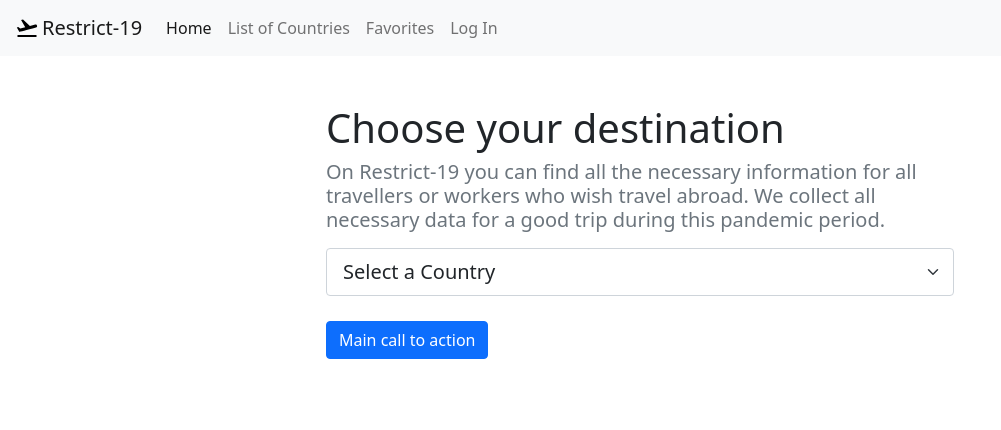
After one commit to Clementwdk/Restric-19_flaskProject, a Flask app: template covapp/templates/indxTEST.html in a window 1280 px wide. The commit adds this page. Shown: the top 430 px of the page, without its empty margins (0-1001 px from the left). Run offline with Flask 2, Linux system fonts and the light colour scheme; the template is opened without the code that fills it, so the values that code supplies are empty.

Commit message:
Modify templates test print data from db

```diff
--- a/covapp/templates/Index.html
+++ b/covapp/templates/Index.html
@@ -1,13 +1,15 @@
 {%  extends "base.html" %}
 {% block title %}
+    <br>
 <div class="row py-lg-5">
       <div class="col-lg-6 col-md-8 mx-auto">
         <h1 class="fw-light">Choose your destination</h1>
-        <p class="lead text-muted">On Restrict-19 you can find all the necessary information for all travellers or workers who wish travel abroad. We have try to collect all necessary data for a good trip during this pandemic period. </p>
+        <p class="lead text-muted">On Restrict-19 you can find all the necessary information for all travellers or workers who wish travel abroad. We collect all necessary data for a good trip during this pandemic period. </p>
+        <br>
         <p>
             <select class="form-select form-select-lg mb-3" aria-label=".form-select-lg example">
               <option selected>Select a Country</option>
-              <option value="1">One</option>
+              <option value="1"> 1 </option>
             </select>
             <a href="#" class="btn btn-primary my-2">Main call to action</a>
         </p>
--- a/covapp/templates/base.html
+++ b/covapp/templates/base.html
@@ -31,4 +31,6 @@
     <script src="https://cdn.jsdelivr.net/npm/@popperjs/core@2.9.1/dist/umd/popper.min.js" integrity="sha384-SR1sx49pcuLnqZUnnPwx6FCym0wLsk5JZuNx2bPPENzswTNFaQU1RDvt3wT4gWFG" crossorigin="anonymous"></script>
     <script src="https://cdn.jsdelivr.net/npm/bootstrap@5.0.0-beta3/dist/js/bootstrap.min.js" integrity="sha384-j0CNLUeiqtyaRmlzUHCPZ+Gy5fQu0dQ6eZ/xAww941Ai1SxSY+0EQqNXNE6DZiVc" crossorigin="anonymous"></script>
 </body>
+
+
 </html>
--- /dev/null
+++ b/covapp/templates/indxTEST.html
@@ -0,0 +1,42 @@
+{%  extends "base.html" %}
+{% block title %}
+<div class="row py-lg-5">
+      <div class="col-lg-6 col-md-8 mx-auto">
+        <h1 class="fw-light">Choose your destination</h1>
+        <p class="lead text-muted">On Restrict-19 you can find all the necessary information for all travellers or workers who wish travel abroad. We collect all necessary data for a good trip during this pandemic period. </p>
+        <p>
+            <select class="form-select form-select-lg mb-3" aria-label=".form-select-lg example">
+              <option selected>Select a Country</option>
+              {% for country in countries %}
+              <option value="1">{{ country.country }}</option>
+              {% endfor %}
+            </select>
+            <a href="#" class="btn btn-primary my-2">Main call to action</a>
+        </p>
+      </div>
+    </div>
+
+{% endblock %}
+
+ #countries = db.query.order_by(db.country)
+    #return  render_template("Index.html", title = title, country= countries )
+
+****models
+    def __init__(self, country, authorization_status ,details, severity, infoRequirement, vaccination,
+                 test_medical_certificate, other_medical_measures, temparature_check, use_of_mask ,
+                 public_transporations, nightclubs, shops, restaurants):
+
+        self.restaurants = restaurants
+        self.authorization_status = authorization_status
+        self.details =details
+        self.severity = severity
+        self.country = country
+        self.infoRequirement = infoRequirement
+        self.vaccination = vaccination
+        self.test_medical_certificate = test_medical_certificate
+        self.other_medical_measures  =other_medical_measures
+        self.temparature_check =temparature_check
+        self.use_of_mask = use_of_mask
+        self.public_transporations = public_transporations
+        self.nightclubs = nightclubs
+        self.shops = shops
--- a/covapp/views.py
+++ b/covapp/views.py
@@ -1,12 +1,14 @@
-from flask import Flask, render_template
+from flask import Flask, render_template, request,  redirect
 from flask_sqlalchemy import SQLAlchemy
+#from .models import db, Content
+
 
 app = Flask(__name__)
 
 app.config.from_object('config')
 
 
-@app.route('/')
+@app.route('/', methods=['POST', 'GET'])
 def home():
 
     return render_template('Index.html')
```
Also changed, not shown: covapp/models.py (+5 -18 lines).
